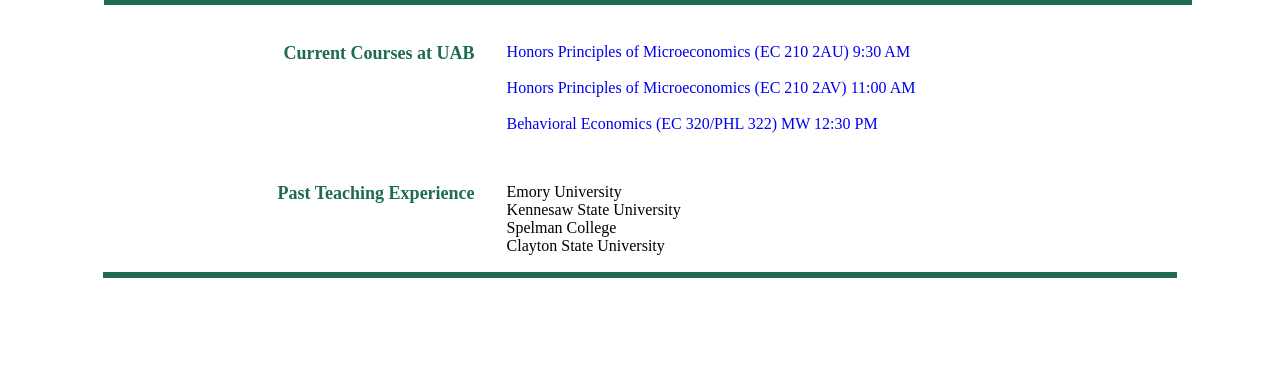
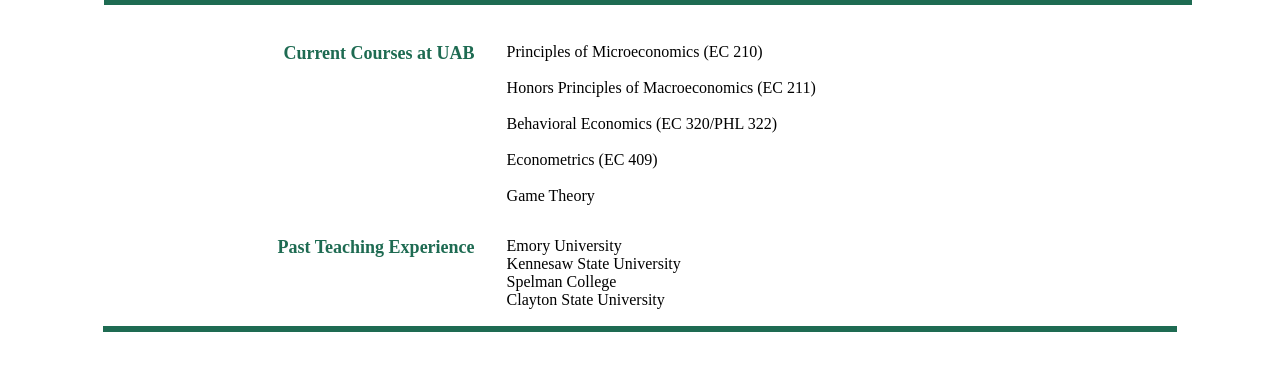
Before and after one commit to joshrob06/github.io, a plain HTML site: page teaching.html in a window 1280 px wide. Shown: the part 152-522 px from the top of the page. Drawn offline with Linux system fonts and the light colour scheme.

Commit message:
Update teaching.html

```diff
--- a/teaching.html
+++ b/teaching.html
@@ -177,10 +177,11 @@ shadow { position: relative;
 </tr> --->
 
 <tr><td width=33% align=right valign=top> <font size=4 color=#1E6B52><b>Current Courses at UAB</b></font></td>
-<td width=67% align=left valign=top> <font size=3>
-	<a href="SyllabusEC210_AU_fall19.pdf" target="_blank" style="text-decoration: none" onClick="javascript: _gaq.push(['_trackPageview', '/downloads/EC210']);"> Honors Principles of Microeconomics (EC 210 2AU) 9:30 AM </a><br><br>
-		<a href="SyllabusEC210_AV_fall19.pdf" target="_blank" style="text-decoration: none" onClick="javascript: _gaq.push(['_trackPageview', '/downloads/EC210']);"> Honors Principles of Microeconomics (EC 210 2AV) 11:00 AM</a><br><br>
-	<a href="Syllabus_EC320_fall19.pdf" target="_blank" style="text-decoration: none" onClick="javascript: _gaq.push(['_trackPageview', '/downloads/behav']);"> Behavioral Economics (EC 320/PHL 322) MW 12:30 PM</a> <br><br>
+<td width=67% align=left valign=top> <font size=3>Principles of Microeconomics (EC 210)<br><br>
+		Honors Principles of Macroeconomics (EC 211)<br><br>
+	     Behavioral Economics (EC 320/PHL 322) <br><br>
+	     Econometrics (EC 409)  <br><br>
+	     Game Theory
 
 <tr><td width=33% align=right valign=top>
 		<font size=4 color=#1E6B52><b>Past Teaching Experience</b></font></td>
```
